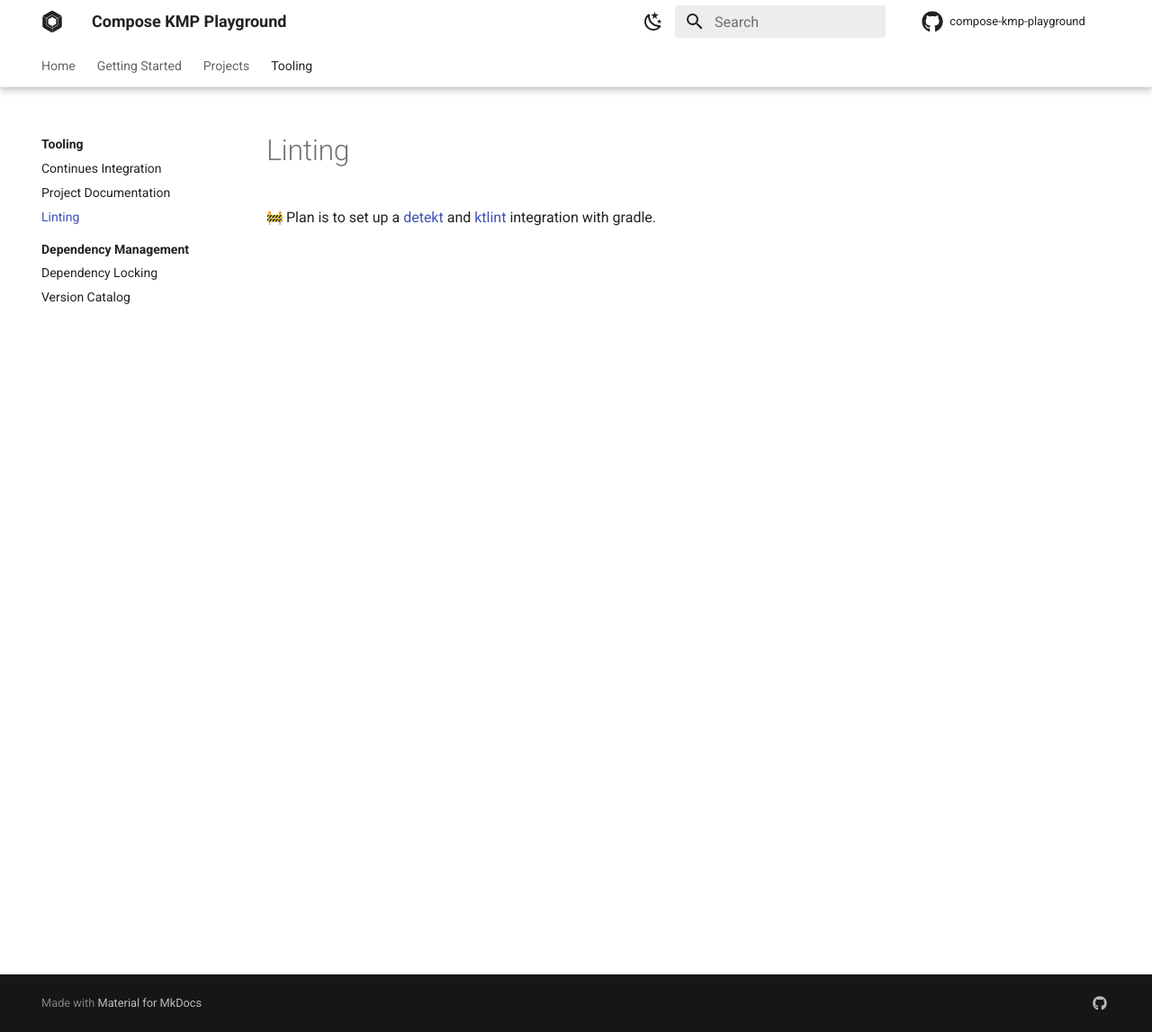
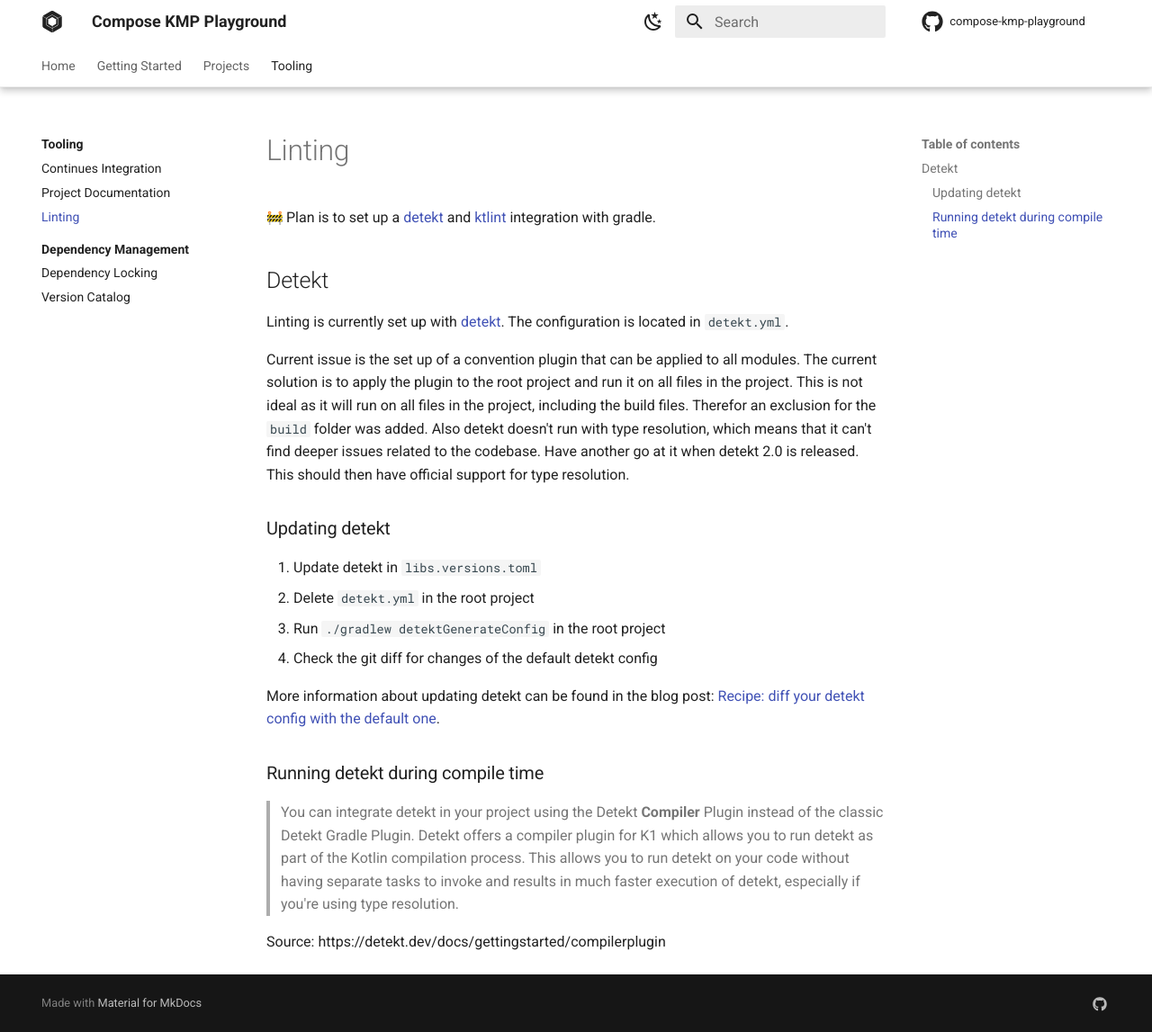
Before and after one commit to addyi/compose-kmp-playground, an MkDocs documentation site: the page built from docs/tooling/linting.md, in a window 1280 px wide and 1147 px high. Shown: the whole window at 90% size. Built offline with MkDocs 1.6.1 and Material for MkDocs 9.7.7, drawn with Linux system fonts in a browser that asks for light colours; emoji names are drawn with the system emoji font; comment, search, counter and statistics services are not loaded.

Commit message:
Add detekt documentation

```diff
--- a/docs/tooling/linting.md
+++ b/docs/tooling/linting.md
@@ -7,3 +7,33 @@
 
 :construction: Plan is to set up a [detekt](https://detekt.dev/) and [ktlint](https://github.com/JLLeitschuh/ktlint-gradle) integration with
 gradle.
+
+## Detekt
+
+Linting is currently set up with [detekt](https://detekt.github.io/detekt/). The configuration is located in `detekt.yml`.
+
+Current issue is the set up of a convention plugin that can be applied to all modules. The current solution is to apply the plugin to the
+root project and run it on all files in the project. This is not ideal as it will run on all files in the project, including the build
+files. Therefor an exclusion for the `build` folder was added. Also detekt doesn't run with type resolution, which means that it can't find
+deeper issues related to the codebase. Have another go at it when detekt 2.0 is released. This should then have official support for type
+resolution.
+
+### Updating detekt
+
+1. Update detekt in `libs.versions.toml`
+2. Delete `detekt.yml` in the root project
+3. Run `./gradlew detektGenerateConfig` in the root project
+4. Check the git diff for changes of the default detekt config
+
+More information about updating detekt can be found in the blog post: [Recipe: diff your detekt config with the default one][detektDiff].
+
+
+[detektDiff]: https://detekt.dev/blog/2020/09/27/additional-diff-config-task/
+
+### Running detekt during compile time
+
+> You can integrate detekt in your project using the Detekt **Compiler** Plugin instead of the classic Detekt Gradle Plugin. Detekt offers a
+> compiler plugin for K1 which allows you to run detekt as part of the Kotlin compilation process. This allows you to run detekt on your code
+> without having separate tasks to invoke and results in much faster execution of detekt, especially if you're using type resolution.
+
+Source: https://detekt.dev/docs/gettingstarted/compilerplugin
```
